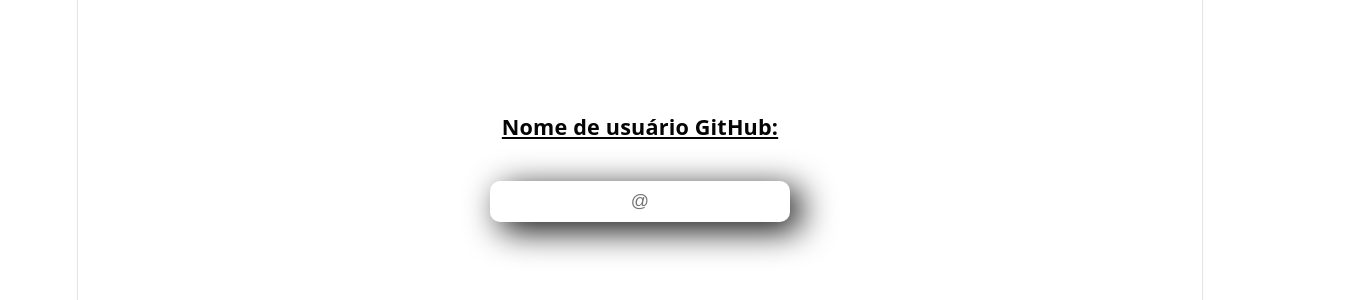
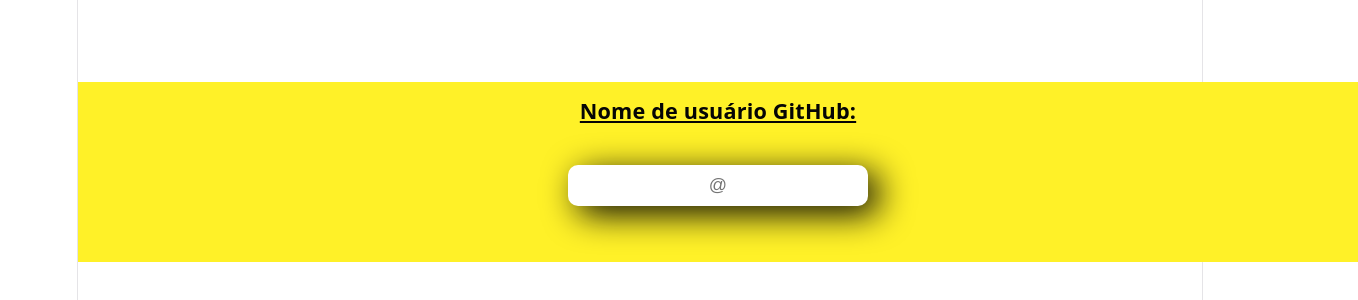
Before and after one commit to eugeniapaim/GitHubPerfil, a React (Vite) app: page / in a window 1280 px wide. Shown: the part 228-528 px from the top of the page, 1358 px wide, since content can reach past the window. Built offline with nearby package versions, Linux system fonts and the light colour scheme.

Commit message:
fundo amarelo em cima

```diff
--- a/src/App.jsx
+++ b/src/App.jsx
@@ -12,7 +12,7 @@ function App() {
 
   return (
     <>
-      <div className={styles.headerAll}>
+      <div className={styles.container}>
         <h3 className={styles.tituloNomeUsuario}>Nome de usuário GitHub:</h3>
         <input type="text" className={styles.inputNomeUsuario} onBlur={(e) => setNomeUsuario(e.target.value)} placeholder="@" />
       </div>
--- a/src/components/Perfil/Perfil.module.css
+++ b/src/components/Perfil/Perfil.module.css
@@ -11,7 +11,6 @@
     display: flex;
     flex-direction: column;
     align-items: center;
-    margin: 16px 0;
 }
 
 .avatar {
--- a/src/components/ReposList/ReposList.module.css
+++ b/src/components/ReposList/ReposList.module.css
@@ -1,3 +1,10 @@
+.container {
+    background-color: var(--background-color);
+    width: 100vw;
+    margin: (50vw - 50%);
+    padding-bottom: 32px;
+}
+
 .list{
     display: grid;
     width: 100%;
@@ -19,6 +26,14 @@
     border-radius: 0.5rem;
     background-color: #2c2c2c;
     box-shadow: #000000 0px 10px 15px;
+    transition: 0.5s ease;
+}
+
+.listItem:hover{
+    background-color: #3c3c3c;
+    box-shadow: #000000 0px 15px 20px;
+    transform: translateY(-5px);
+    cursor: pointer;
 }
 
 .listItemName{
```
